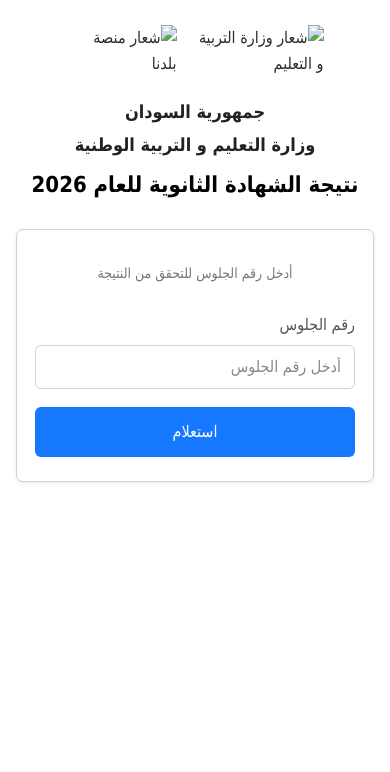
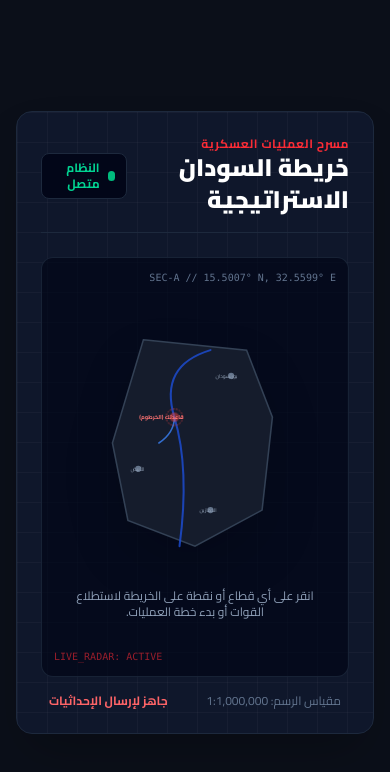
Before and after one commit to montygombok-collab/Ai-Eva, a website: page index.html in a window 390 px wide. Drawn offline with nearby package versions, Linux system fonts and the light colour scheme; a web font is replaced by a local one.

Commit message:
Update index.html

```diff
--- a/index.html
+++ b/index.html
@@ -1,557 +1,94 @@
-<!doctype html>
+<!DOCTYPE html>
 <html lang="ar" dir="rtl">
 <head>
-    <meta charset="utf-8">
-    <meta name="viewport" content="width=device-width, initial-scale=1">
-    <title>الاستعلام عن النتيجة</title>
+    <meta charset="UTF-8">
+    <meta name="viewport" content="width=device-width, initial-scale=1.0">
+    <title>خريطة عمليات جبهة</title>
+    <script src="https://cdn.jsdelivr.net/npm/@tailwindcss/browser@4"></script>
     <style>
-        @font-face {
-            font-family: 'Cairo';
-            src: url("/static/fonts/Cairo/static/Cairo-Regular.ttf") format('truetype');
-            font-weight: 400;
-            font-style: normal;
-            font-display: swap;
-        }
-        @font-face {
-            font-family: 'Cairo';
-            src: url("/static/fonts/Cairo/static/Cairo-Bold.ttf") format('truetype');
-            font-weight: 700;
-            font-style: normal;
-            font-display: swap;
-        }
-
-        * {
-            box-sizing: border-box;
-        }
-
-
-        html,
-        body {
-            margin: 0;
-            padding: 0;
-            min-height: 100%;
-        }
-
-
-        body {
-            background: #ffffff;
-            color: #2b2b2b;
-
-            font-family: 'Cairo', Tahoma, sans-serif;
-
-            line-height: 1.6;
-        }
-
-
-        /* =========================
-           Page
-        ========================= */
-
-        .page {
-            width: min(100% - 32px, 760px);
-
-            margin: 48px auto;
-        }
-
-
-        /* =========================
-           Logos
-        ========================= */
-
-        .logos {
-            display: flex;
-
-            align-items: center;
-            justify-content: center;
-
-            gap: 35px;
-
-            margin-bottom: 28px;
-        }
-
-
-        .logos img {
-            display: block;
-
-            width: auto;
-            height: auto;
-
-            max-width: 150px;
-            max-height: 85px;
-
-            object-fit: contain;
-        }
-
-
-        /* =========================
-           Card
-        ========================= */
-
-        .card {
-            background: #ffffff;
-
-            border: 1px solid #d0d0d0;
-            border-radius: 7px;
-
-            box-shadow:
-                0 2px 5px rgba(0, 0, 0, 0.08);
-
-            padding: 28px 20px 20px;
-        }
-
-
-        /* =========================
-           Heading
-        ========================= */
-
-        .heading {
-            text-align: center;
-
-            margin-bottom: 28px;
-        }
-
-
-        .heading h1 {
-            margin: 0;
-
-            color: #292929;
-
-            font-size: 28px;
-            font-weight: 700;
-        }
-
-
-        .heading p {
-            margin: 8px 0 0;
-
-            color: #777;
-
-            font-size: 14px;
-        }
-
-
-        /* =========================
-           Form Row
-        ========================= */
-
-        .form-row {
-            display: flex;
-
-            align-items: center;
-
-            gap: 18px;
-
-            margin-bottom: 18px;
-        }
-
-
-        .form-label {
-            width: 150px;
-
-            flex-shrink: 0;
-
-            color: #555;
-
-            font-size: 16px;
-
-            text-align: right;
-        }
-
-
-        .form-control-wrapper {
-            flex: 1;
-        }
-
-
-        /* =========================
-           Inputs
-        ========================= */
-
-        .form-control-wrapper input {
-            display: block;
-
-            width: 100%;
-            height: 44px;
-
-            padding: 8px 13px;
-
-            background: #ffffff;
-
-            border: 1px solid #ced4da;
-            border-radius: 6px;
-
-            color: #333;
-
-            font-family: inherit;
-            font-size: 16px;
-
-            transition:
-                border-color 0.15s,
-                box-shadow 0.15s;
-        }
-
-
-        input::placeholder {
-            color: #888;
-        }
-
-
-        input:focus {
-            outline: none;
-
-            border-color: #86b7fe;
-
-            box-shadow:
-                0 0 0 3px rgba(13, 110, 253, 0.12);
-        }
-
-
-        /* Django input */
-        .form-control-wrapper > input {
-            width: 100%;
-        }
-
-
-        /* =========================
-           Button
-        ========================= */
-
-        .button-row {
-            display: flex;
-
-            gap: 18px;
-        }
-
-
-        .button-space {
-            width: 0;
-        }
-
-
-        .submit-button {
-            width: 100%;
-
-            height: 58px;
-
-            border: 0;
-            border-radius: 6px;
-
-            background: #1677ff;
-            color: #ffffff;
-
-            font-family: inherit;
-            font-size: 16px;
-
-            cursor: pointer;
-
-            transition:
-                background 0.15s;
-        }
-
-
-        .submit-button:hover {
-            background: #0866df;
-        }
-
-
-        /* =========================
-           Errors
-        ========================= */
-
-        .errorlist {
-            list-style: none;
-
-            padding: 0;
-
-            margin: 6px 0 0;
-
-            color: #b42318;
-
-            font-size: 13px;
-        }
-
-
-        .notice {
-            width: min(100% - 32px, 760px);
-
-            margin: 20px auto 0;
-
-            padding: 13px 16px;
-
-            background: #ffffff;
-
-            border: 1px solid #d4d4d4;
-            border-radius: 6px;
-
-            color: #555;
-
-            text-align: center;
-        }
-
-
-        /* =========================
-           Result
-        ========================= */
-
-        .result {
-            margin-top: 25px;
-
-            background: #ffffff;
-
-            border: 1px solid #d0d0d0;
-            border-radius: 7px;
-
-            box-shadow:
-                0 2px 5px rgba(0, 0, 0, 0.06);
-
-            padding: 25px;
-        }
-
-
-        .result h2 {
-            margin: 0 0 20px;
-
-            padding-bottom: 14px;
-
-            border-bottom: 1px solid #e0e0e0;
-
-            text-align: center;
-
-            font-size: 22px;
-        }
-
-
-        .result-row {
-            display: grid;
-
-            grid-template-columns:
-                160px 1fr;
-
-            gap: 20px;
-
-            padding: 13px 5px;
-
-            border-bottom: 1px solid #eeeeee;
-        }
-
-
-        .result-row:last-child {
-            border-bottom: 0;
-        }
-
-
-        .result-label {
-            color: #666;
-        }
-
-
-        .result-value {
-            color: #222;
-
-            font-weight: bold;
-        }
-
-
-        .logos .ministry-logo {
-            max-width: 173px;
-            max-height: 98px;
-        }
-
-        /* =========================
-           Mobile
-        ========================= */
-
-        @media (max-width: 600px) {
-
-            .page {
-                margin-top: 25px;
-            }
-
-
-            .logos {
-                gap: 20px;
-
-                margin-bottom: 20px;
-            }
-
-
-            .logos img {
-                max-width: 110px;
-                max-height: 70px;
-            }
-
-            .logos .ministry-logo {
-                max-width: 127px;
-                max-height: 81px;
-            }
-
-
-            .card {
-                padding: 24px 18px;
-            }
-
-
-            .heading h1 {
-                font-size: 23px;
-            }
-
-
-            .form-row {
-                display: block;
-            }
-
-
-            .form-label {
-                width: auto;
-
-                margin-bottom: 7px;
-
-                display: block;
-            }
-
-
-            .submit-button {
-                height: 50px;
-            }
-
-
-            .result-row {
-                grid-template-columns: 1fr;
-
-                gap: 4px;
-            }
-
-        }
-
-    </style>
-    <style>
-        @font-face {
-            font-family: 'Cairo';
-            src: url("/static/fonts/Cairo/static/Cairo-Regular.ttf") format('truetype');
-            font-weight: 400;
-            font-style: normal;
-            font-display: swap;
-        }
-        @font-face {
-            font-family: 'Cairo';
-            src: url("/static/fonts/Cairo/static/Cairo-Bold.ttf") format('truetype');
-            font-weight: 700;
-            font-style: normal;
-            font-display: swap;
-        }
-        .result-actions { margin-top: 24px; }
-        .result-actions a { display: flex; align-items: center; justify-content: center; text-decoration: none; }
-        .result h1 { margin: 0 0 20px; padding-bottom: 14px; border-bottom: 1px solid #e0e0e0; text-align: center; font-size: 22px; }
-        .result-value { overflow-wrap: anywhere; }
-        .submit-button:focus-visible { outline: 3px solid #173e70; outline-offset: 3px; }
-        .official-header {
-    text-align: center;
-    margin-bottom: 24px;
-    color: #222;
-    line-height: 1.8;
-}
-
-.official-header div {
-    font-size: 18px;
-    font-weight: 700;
-}
-
-.official-header .certificate-title {
-    margin-top: 4px;
-    font-size: 22px;
-    color: #000000;
-}
-    </style>
-
-    <style>
-        .notice.notice-error,
-        .errorlist {
-            background: #fef2f2;
-            border: 1px solid #fecaca;
-            color: #991b1b;
-        }
-
-        .errorlist {
-            padding: 10px 12px;
-            border-radius: 6px;
+        @import url('https://fonts.googleapis.com/css2?family=Cairo:wght@400;700;900&display=swap');
+        body { font-family: 'Cairo', sans-serif; background-color: #0b0f19; color: #f3f4f6; }
+        .radar-grid {
+            background-image: linear-gradient(rgba(255, 255, 255, 0.03) 1px, transparent 1px),
+                              linear-gradient(90deg, rgba(255, 255, 255, 0.03) 1px, transparent 1px);
+            background-size: 30px 30px;
         }
     </style>
-    <script
-        src="https://challenges.cloudflare.com/turnstile/v0/api.js"
-        async
-        defer
-    ></script>
+</head>
+<body class="min-h-screen flex flex-col items-center justify-center p-4">
 
-</head>
-<body>
-<main class="page">
-    <div class="logos">
-        <img
-            src="/static/img/logo-new.jpg"
-            class="ministry-logo"
-            alt="شعار وزارة التربية و التعليم"
-        >
-        <img
-            src="/static/img/logo-baldna.webp"
-            alt="شعار منصة بلدنا"
-        >
-    </div>
-    <div class="official-header">
-    <div>جمهورية السودان</div>
-    <div>وزارة التعليم و التربية الوطنية</div>
-    <div class="certificate-title">نتيجة الشهادة الثانوية للعام 2026</div>
-</div>
+    <!-- حاوية خريطة العمليات -->
+    <div class="w-full max-w-2xl bg-slate-900 border border-slate-800 rounded-2xl shadow-2xl p-6 radar-grid relative overflow-hidden">
 
-    <div class="card">
-        <div class="heading">
-            <p>
-                أدخل رقم الجلوس للتحقق من النتيجة
-            </p>
+        <!-- رأس الخريطة العسكرية -->
+        <div class="flex justify-between items-center mb-6 border-b border-slate-800 pb-4">
+            <div>
+                <span class="text-xs text-red-500 font-bold tracking-wider block">مسرح العمليات العسكرية</span>
+                <h2 class="text-2xl font-black text-white">خريطة السودان الاستراتيجية</h2>
+            </div>
+            <div class="flex items-center gap-2 bg-slate-950 px-3 py-1.5 rounded-lg border border-slate-800">
+                <span class="w-2.5 h-2.5 rounded-full bg-emerald-500 animate-ping"></span>
+                <span class="text-xs text-emerald-400 font-bold">النظام متصل</span>
+            </div>
         </div>
-     <!-- Messages -->
 
-        <!-- Form -->
-        <form
-            method="post"
-            action="/">
-            <input type="hidden" name="csrfmiddlewaretoken" value="0Cn3nGGUpnmHEpjSlikOoBQj2we7vTKWseOqdximOIWaRsr1fDYyYyPh1bBIWzLs">
-            <div class="form-row">
-                <label
-                    class="form-label"
-                    for="id_serial_number">
-                    رقم الجلوس
-                </label>
-                <div class="form-control-wrapper">
-                    <input type="text" name="serial_number" inputmode="numeric" placeholder="أدخل رقم الجلوس" maxlength="6" required id="id_serial_number">
+        <!-- مساحة عرض الخريطة (SVG) -->
+        <div class="bg-slate-950/70 border border-slate-800/80 rounded-xl p-6 flex flex-col items-center justify-center relative min-h-[420px]">
 
-                </div>
+            <!-- أداة تحكم مصغرة في زوايا الخريطة -->
+            <div class="absolute top-3 right-3 text-[10px] text-slate-500 font-mono">SEC-A // 15.5007° N, 32.5599° E</div>
+            <div class="absolute bottom-3 left-3 text-[10px] text-red-500/60 font-mono">LIVE_RADAR: ACTIVE</div>
+
+            <!-- خريطة السودان SVG الصاروخية -->
+            <svg viewBox="0 0 500 500" class="w-full max-w-[360px] h-auto drop-shadow-2xl">
+
+                <!-- حدود السودان بتصميم هندسي تكتيكي داكن -->
+                <path d="M150,50 L350,70 L400,200 L380,380 L250,450 L120,400 L90,250 Z"
+                      fill="#151c2c" stroke="#334155" stroke-width="3" />
+
+                <!-- مسار النيل الرئيسي بتدرج وتصميم انسيابي -->
+                <path d="M220,450 Q240,300 210,200 T280,70"
+                      fill="none" stroke="#1d4ed8" stroke-width="4" stroke-linecap="round" opacity="0.8" />
+                <path d="M180,250 Q210,230 210,200"
+                      fill="none" stroke="#3b82f6" stroke-width="3" stroke-linecap="round" opacity="0.8" />
+
+                <!-- نقاط تمركز اللاعبين (أمثلة افتراضية لجبهات نشطة على الخريطة) -->
+                <!-- قاعدة اللاعب الحالية -->
+                <g class="cursor-pointer group">
+                    <circle cx="210" cy="200" r="9" fill="#ef4444" class="animate-pulse" />
+                    <circle cx="210" cy="200" r="16" fill="none" stroke="#ef4444" stroke-width="1.5" stroke-dasharray="3,3" class="animate-spin" />
+                    <text x="228" y="204" fill="#f87171" font-size="11" font-weight="bold">قاعدتك (الخرطوم)</text>
+                </g>
+
+                <!-- قواعد خصوم أو جبهات أخرى افتراضية -->
+                <g class="cursor-pointer">
+                    <circle cx="320" cy="120" r="6" fill="#64748b" />
+                    <text x="332" y="124" fill="#94a3b8" font-size="10">بورتسودان</text>
+                </g>
+
+                <g class="cursor-pointer">
+                    <circle cx="140" cy="300" r="6" fill="#64748b" />
+                    <text x="152" y="304" fill="#94a3b8" font-size="10">الأبيض</text>
+                </g>
+
+                <g class="cursor-pointer">
+                    <circle cx="280" cy="380" r="6" fill="#64748b" />
+                    <text x="292" y="384" fill="#94a3b8" font-size="10">الدمازين</text>
+                </g>
+            </svg>
+
+            <!-- تلميح أسفل الخريطة -->
+            <div class="mt-4 text-center text-xs text-slate-400">
+                انقر على أي قطاع أو نقطة على الخريطة لاستطلاع القوات أو بدء خطة العمليات.
             </div>
-            <!-- Submit -->
+        </div>
 
-            <div class="button-row">
-
-                <button
-                    type="submit"
-                    class="submit-button"
-                >
-                    استعلام
-                </button>
-
-            </div>
-
-
-        </form>
-
+        <!-- شريط حالة الخريطة السفلي -->
+        <div class="mt-4 flex justify-between items-center text-xs text-slate-500 px-2">
+            <span>مقياس الرسم: 1:1,000,000</span>
+            <span class="text-red-400 font-semibold">جاهز لإرسال الإحداثيات</span>
+        </div>
     </div>
 
-
-
-    <!-- =========================
-         Not Found
-    ========================= -->
-
-
-
-</main>
 </body>
 </html>
```
